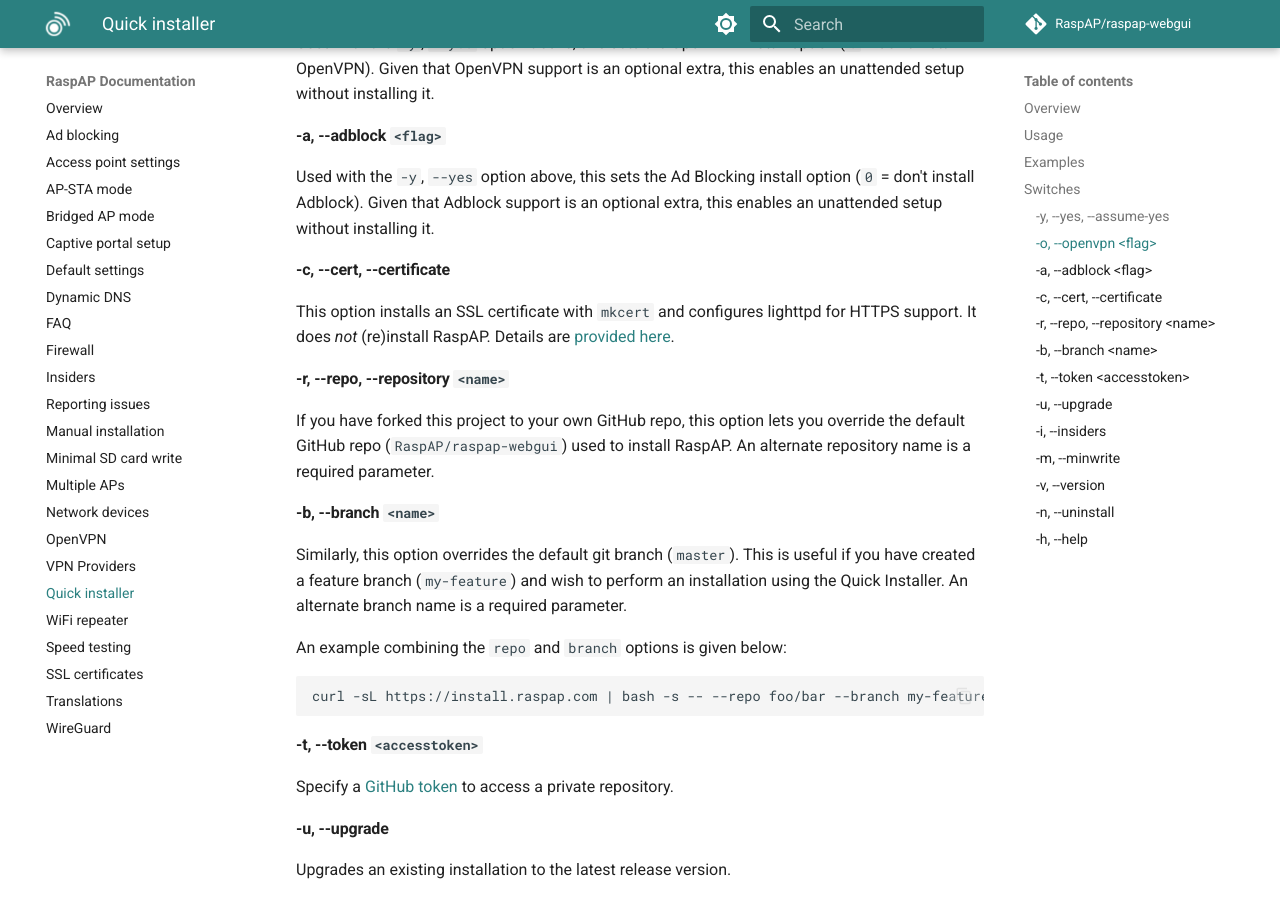
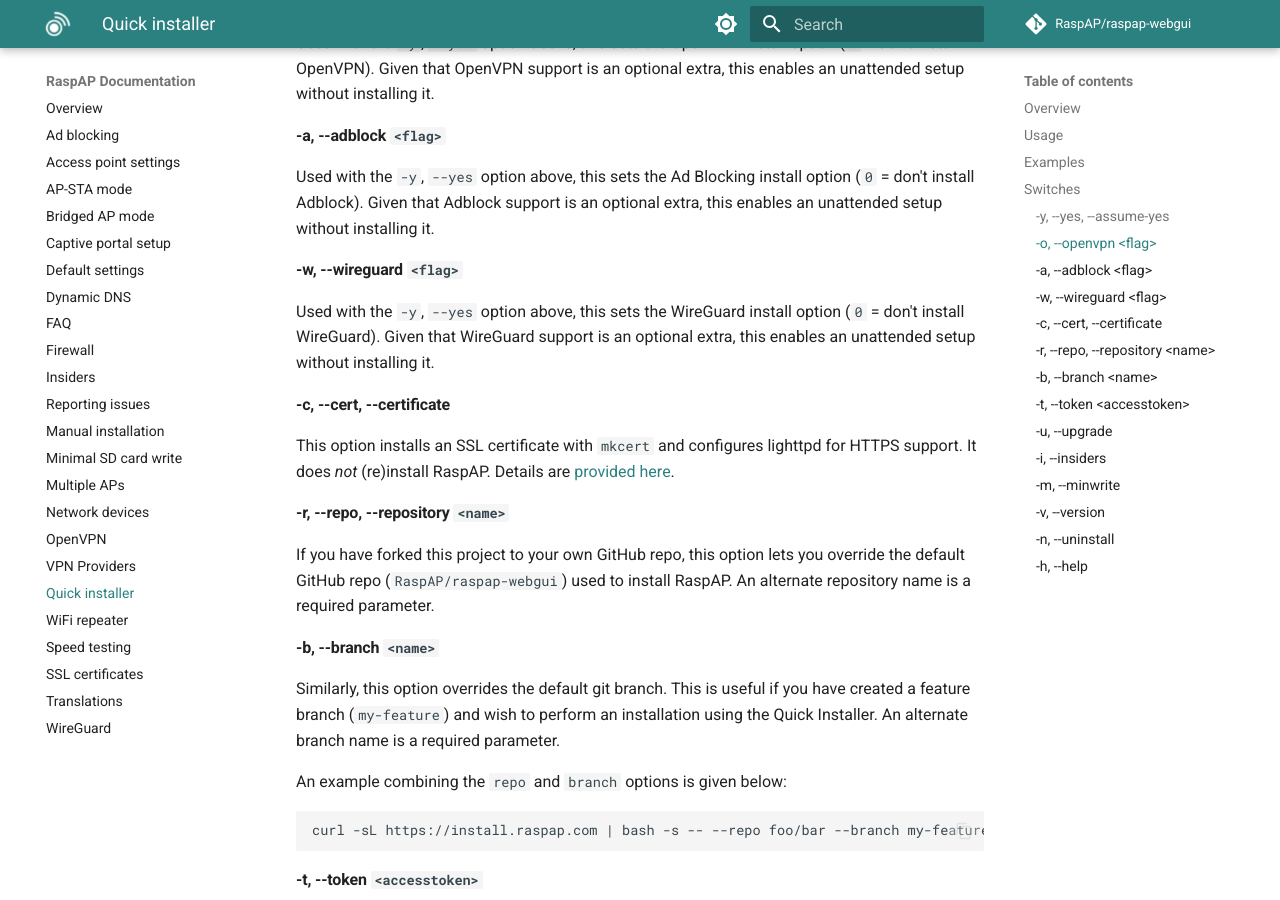
Before and after one commit to RaspAP/raspap-docs, an MkDocs documentation site: the page built from docs/quick.md, in a window 1280 px wide and 900 px high, scrolled down 1368 px. Built offline with MkDocs 1.6.1 and Material for MkDocs 9.7.7, drawn with Linux system fonts in a browser that asks for light colours; comment, search, counter and statistics services are not loaded.

Commit message:
Update w/ -w --wireguard

````diff
--- a/docs/quick.md
+++ b/docs/quick.md
@@ -47,6 +47,9 @@
 #### -a, --adblock `<flag>`
 Used with the `-y`, `--yes` option above, this sets the Ad Blocking install option (`0` = don't install Adblock). Given that Adblock support is an optional extra, this enables an unattended setup without installing it.
 
+#### -w, --wireguard `<flag>`
+Used with the `-y`, `--yes` option above, this sets the WireGuard install option (`0` = don't install WireGuard). Given that WireGuard support is an optional extra, this enables an unattended setup without installing it.
+
 #### -c, --cert, --certificate
 This option installs an SSL certificate with `mkcert` and configures lighttpd for HTTPS support. It does _not_ (re)install RaspAP. Details are [provided here](ssl.md).
 
@@ -54,7 +57,7 @@
 If you have forked this project to your own GitHub repo, this option lets you override the default GitHub repo (`RaspAP/raspap-webgui`) used to install RaspAP. An alternate repository name is a required parameter.
 
 #### -b, --branch `<name>`
-Similarly, this option overrides the default git branch (`master`). This is useful if you have created a feature branch (`my-feature`) and wish to perform an installation using the Quick Installer. An alternate branch name is a required parameter.
+Similarly, this option overrides the default git branch. This is useful if you have created a feature branch (`my-feature`) and wish to perform an installation using the Quick Installer. An alternate branch name is a required parameter.
 
 An example combining the `repo` and `branch` options is given below:
 ```
````
